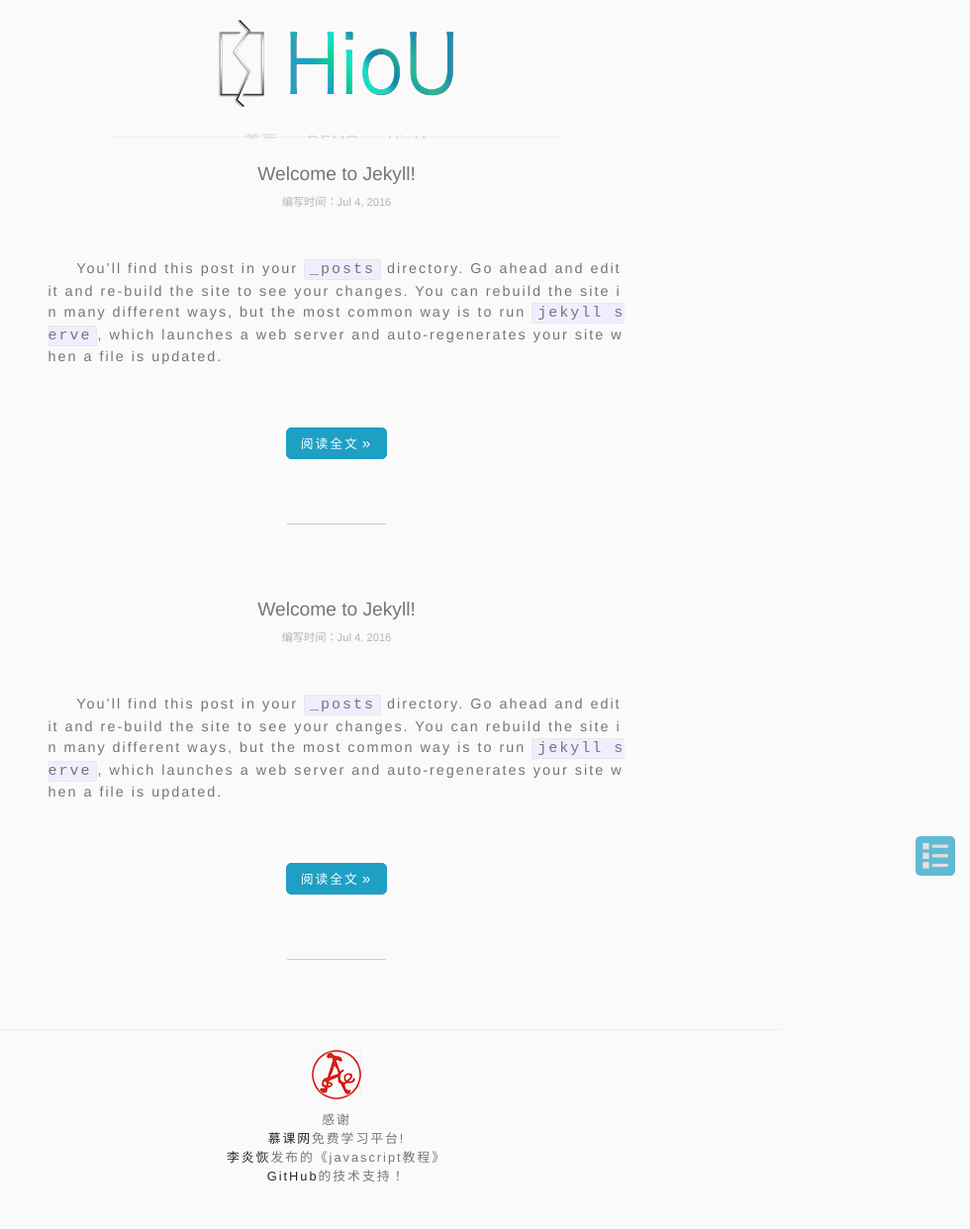
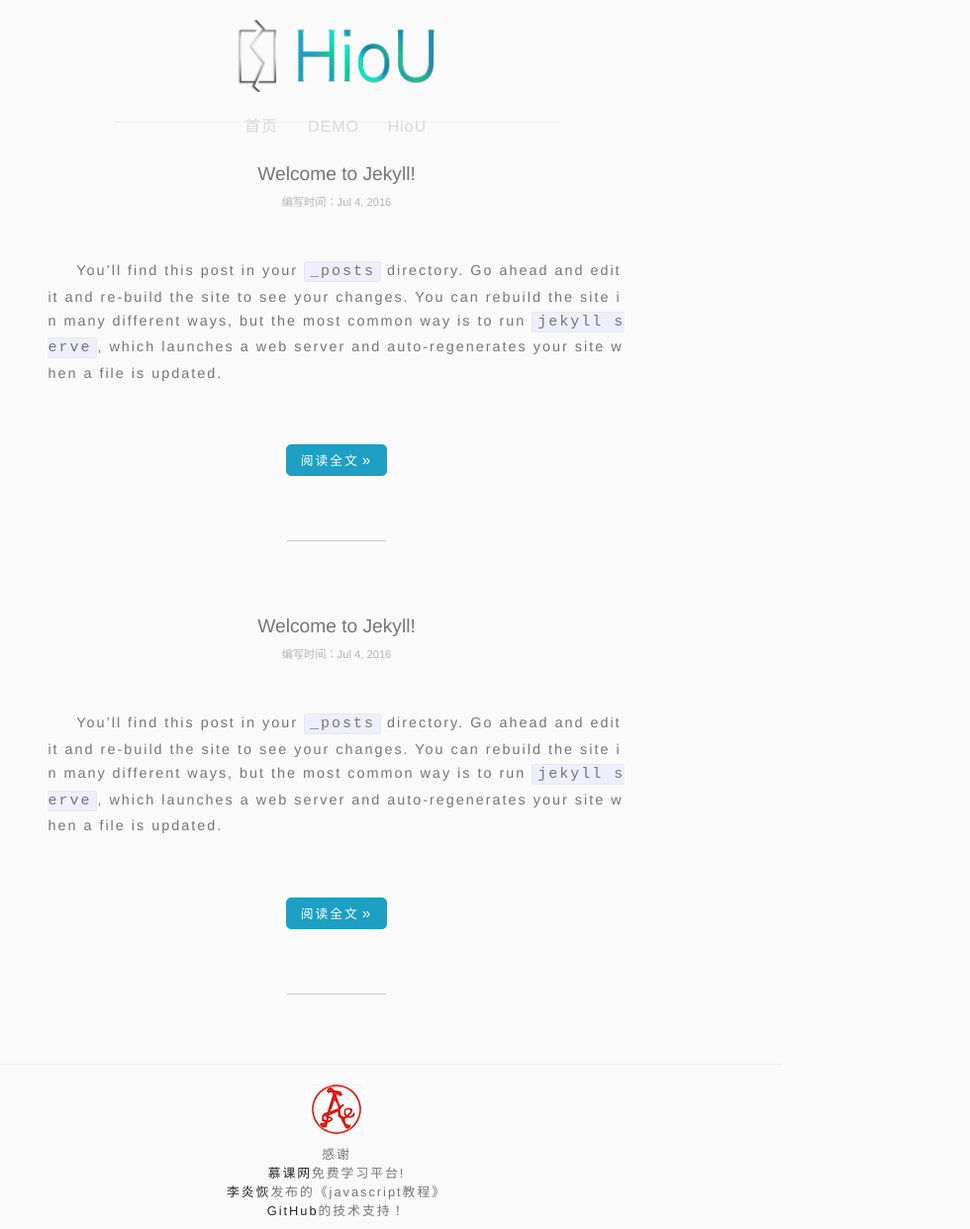
Before and after one commit to jacecao/jekyll-blog, a Jekyll site: the page built from index.html, in a window 1280 px wide. Shown: the whole page at 99% size, without its empty margins (300-1280 px from the left). Built offline with Jekyll 4.4.1, drawn with Linux system fonts in a browser that asks for light colours; some web fonts are replaced; before the commit the page ends 1207 px from its top, so only the background shows below that.

Commit message:
更新全局CSS

```diff
--- a/css/base.css
+++ b/css/base.css
@@ -15,7 +15,7 @@
 }
 body.padding
 {
-	padding-right: 320px;
+	padding-right: 300px;
 }
 a{ text-decoration:none;}
 ul{ list-style: none;}
@@ -45,7 +45,7 @@
 		font-style: normal;
 		}
 
-@media screen and (min-width: 921px)
+@media screen and (min-width: 641px)
 {
 	.auto-width
 	{
@@ -61,7 +61,7 @@
 	.header-logo
 	{
 		display: block;
-		height: 90px;
+		height: 75px;
 		text-align: center;
 		margin: 20px auto auto 0;
 	}
@@ -157,10 +157,16 @@
 		height: 200px;
 		float: left;
 	}
+	/* ************   page-blog ********************* */
+	.page_control
+	{
+		width: 500px;
+		margin: 0 auto;
+	}
 
 }
 
-@media screen and (max-width: 920px)
+@media screen and (max-width: 640px)
 {
 	body
 	{
@@ -192,7 +198,7 @@
 	.mobile-nav
 	{
 		display: none;
-		position: absolute;
+		position: fixed;
 		width: 240px;
 		background: rgba(30, 159, 196, 0.9);
 		border-radius: 5px ;
@@ -236,6 +242,12 @@
 		width: 300px;
 		height: 200px;
 	}
+	/* **************************** page-blog ********************** */
+	.page_control
+	{
+		width: 100%;
+		margin: 0 auto;
+	}
 }
 
 /*********** header **************/
@@ -255,8 +267,8 @@
 }
 .header-logo img
 {
-	max-width: 240px;
-	min-width: 200px;
+	max-width: 200px;
+	min-width: 160px;
 }
 .header-nav li ,.header-nav li
 {
@@ -339,14 +351,14 @@
 	color: #262626;
 }
 
-/* ************************** side-bar ********************************* */
-.side-bar
+/* ************************** bottom-bar ********************************* */
+.bottom-bar
 {
 	position: fixed;
 	bottom: 15px;
 	right: 15px;
 }
-.side-bar li
+.bottom-bar li
 {
 	height: 40px;
 	width: 40px;
@@ -365,7 +377,7 @@
 	-ms-transition: all 0.5s;
 	cursor: pointer;
 }
-.side-bar li:hover
+.bottom-bar li:hover
 {
 	opacity: 1;
 	color: #fff;
--- a/css/main.css
+++ b/css/main.css
@@ -20,7 +20,7 @@
 .content p
 {
 	font-size: 0.9em;
-	line-height: 1.5em;
+	line-height: 1.7;
 	letter-spacing: 2px;
 	text-indent: 2em;
 	word-break: break-all;
@@ -78,7 +78,19 @@
 	font-size: 0.8em;
 	letter-spacing: 2px;
 }
-a.item-button span
+a.a-button
+{
+	display: inline-block;
+}
+a.prev-button
+{
+	float:left;
+}
+a.next-button
+{
+	float:right;
+}
+a.item-button span,a.prev-button span
 {
 	display: inline-block;
 	height: 30px;
@@ -86,6 +98,11 @@
 	font-size: 1.2em;
 	padding-left: 3px;
 	transform: translateX(0px);
+}
+a.prev-button span
+{
+	padding-left: 0;
+	padding-right: 3px;
 }
 a.item-button,a.item-button span,.content h1 a
 {
@@ -103,6 +120,11 @@
 a.item-button:hover span
 {
 	transform: translateX(6px);
+	color: #1E829F;
+}
+a.prev-button:hover span
+{
+	transform: translateX(-6px);
 	color: #1E829F;
 }
 .blog-active
@@ -177,3 +199,31 @@
 {
 	box-shadow: 0 0 8px 2px rgba(90,90,90,0.6);
 }
+
+/* ****************************** side-bar *************************************** */
+
+.side-bar
+{
+	position: fixed;
+	top: 0;
+	bottom: 0;
+	right: 0;
+	width: 300px;
+	background: #eee;
+	-o-transform: translate3d(300px, 0, 0);
+	-ms-transform: translate3d(300px, 0, 0);
+	-moz-transform: translate3d(300px, 0, 0);
+	-webkit-transform: translate3d(300px, 0, 0);
+	transition: all 1s;
+	-o-transition: all 1s;
+	-ms-transition: all 1s;
+	-moz-transition: all 1s;
+	-webkit-transition: all 1s;
+}
+.side-bar-active
+{
+	-o-transform: translate3d(0, 0, 0);
+	-ms-transform: translate3d(0, 0, 0);
+	-moz-transform: translate3d(0, 0, 0);
+	-webkit-transform: translate3d(0, 0, 0);
+}
```
Also changed, not shown: img/title_logo.PNG.
